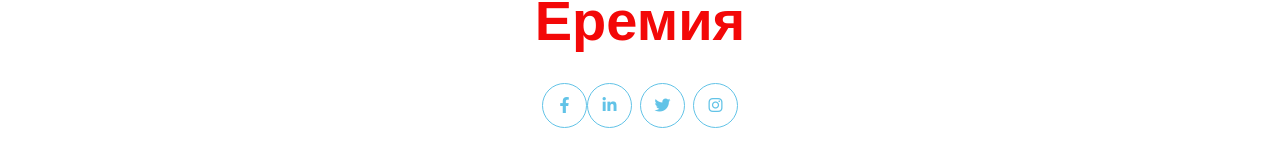
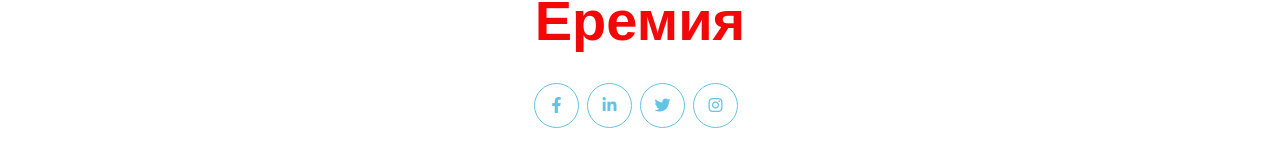
Before and after one commit to Virginia1188/Eremia, a React (Vite) app in the folder client/: page / in a window 1280 px wide. Shown: the part 1095-1245 px from the top of the page. Built offline with nearby package versions, Linux system fonts and the light colour scheme; a small style sheet from the web is missing.

Commit message:
Update Footer

```diff
--- a/client/src/components/Footer/Footer.jsx
+++ b/client/src/components/Footer/Footer.jsx
@@ -13,10 +13,10 @@ export default function Footer() {
                         </a>
                     </div>
                     <div className="col-12 mb-4">
-                        <a className={`${styles.socials} btn btn-outline-secondary btn-social mr-2"`} href="#"><i className='fab fa-facebook-f'></i></a>
+                        <a className={`${styles.socials} btn btn-outline-secondary btn-social mr-2`} href="#"><i className='fab fa-facebook-f'></i></a>
                         <a className={`${styles.socials} btn btn-outline-secondary btn-social mr-2`} href="#"><i className="fab fa-linkedin-in"></i></a>
                         <a className={`${styles.socials} btn btn-outline-secondary btn-social mr-2`} href="#"><i className="fab fa-twitter"></i></a>
-                        <a className={`${styles.socials} btn btn-outline-secondary btn-social`} href="#"><i className="fab fa-instagram"></i></a>
+                        <a className={`${styles.socials} btn btn-outline-secondary btn-social mr-2`} href="#"><i className="fab fa-instagram"></i></a>
                     </div>
                     <div className="col-12 mt-2 mb-4">
                         <div className="row">
```
